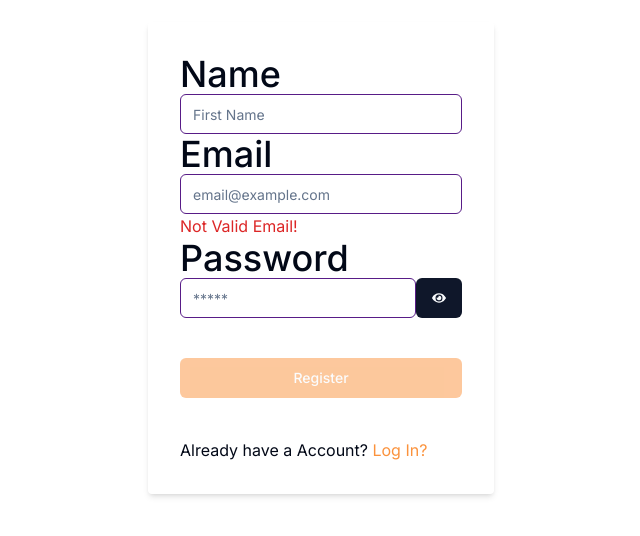
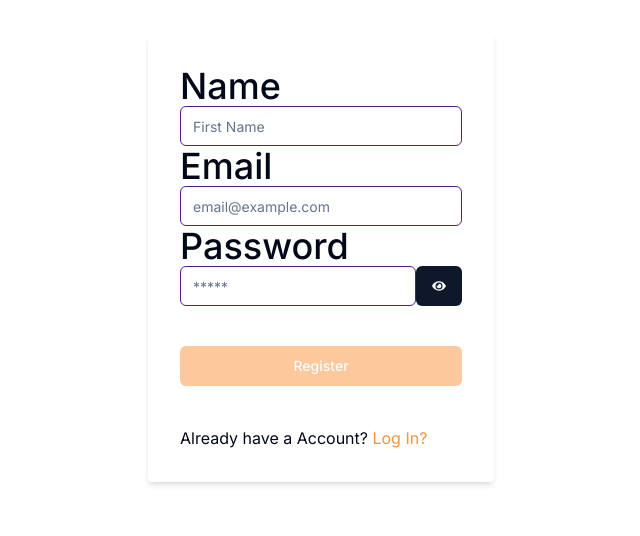
Before and after one commit to manOnTheMoon2101/weight_management, a Next.js app: page /register in a window 1280 px wide. Shown: the part 142-678 px from the top of the page, without its empty margins (319-959 px from the left). Built offline with nearby package versions, Linux system fonts and the light colour scheme.

Commit message:
validation fix

```diff
--- a/app/login/page.tsx
+++ b/app/login/page.tsx
@@ -22,7 +22,7 @@ const Login = () => {
   const [password, setPassword] = useState("");
   const [loading, setLoading] = useState(false);
   const [showPassword, setShowPassword] = useState(false);
-  const isDisabled = !email || !password;
+  const [touched, setTouched] = useState(false);
   const router = useRouter();
   const onSubmit = async () => {
     setLoading(true);
@@ -39,6 +39,9 @@ const Login = () => {
       setLoading(false);
     }
   };
+  const handleBlur = () => {
+    setTouched(true);
+  };
   const handleTogglePassword = () => {
     setShowPassword(!showPassword);
   };
@@ -54,8 +57,12 @@ const Login = () => {
           type="email"
           className="border-purple-900"
           value={email}
+          onBlur={handleBlur}
           onChange={(e) => setEmail(e.target.value)}
         />
+        {touched && !isValidEmail(email) && email !== "" && (
+          <p className="text-red-600">Not Valid Email!</p>
+        )}
         <Label className="text-4xl">Password</Label>
         <div className="flex flex-row">
           <Input
--- a/app/register/page.tsx
+++ b/app/register/page.tsx
@@ -15,6 +15,7 @@ const Register = () => {
   const [loading, setLoading] = useState(false);
   const [user, postUser] = useState<any>({});
   const [showPassword, setShowPassword] = useState(false);
+  const [touched, setTouched] = useState(false);
   const router = useRouter();
   const handleSubmit = (e: any) => {
     e.preventDefault();
@@ -49,7 +50,9 @@ const Register = () => {
   const handleTogglePassword = () => {
     setShowPassword(!showPassword);
   };
-
+  const handleBlur = () => {
+    setTouched(true);
+  };
   const handleChange = (e: any) => {
     const name = e.target.name;
     const value = String(e.target.value);
@@ -74,11 +77,10 @@ const Register = () => {
             className="border-purple-900"
             name="email"
             onChange={handleChange}
+            onBlur={handleBlur}
             value={user.email}
           />
-          {isValidEmail(user.email) || user.email == "" ? (
-            ""
-          ) : (
+          {touched && !isValidEmail(user.email) && user.email !== "" && (
             <p className="text-red-600">Not Valid Email!</p>
           )}
           <Label className="text-4xl text-center">Password</Label>
```
